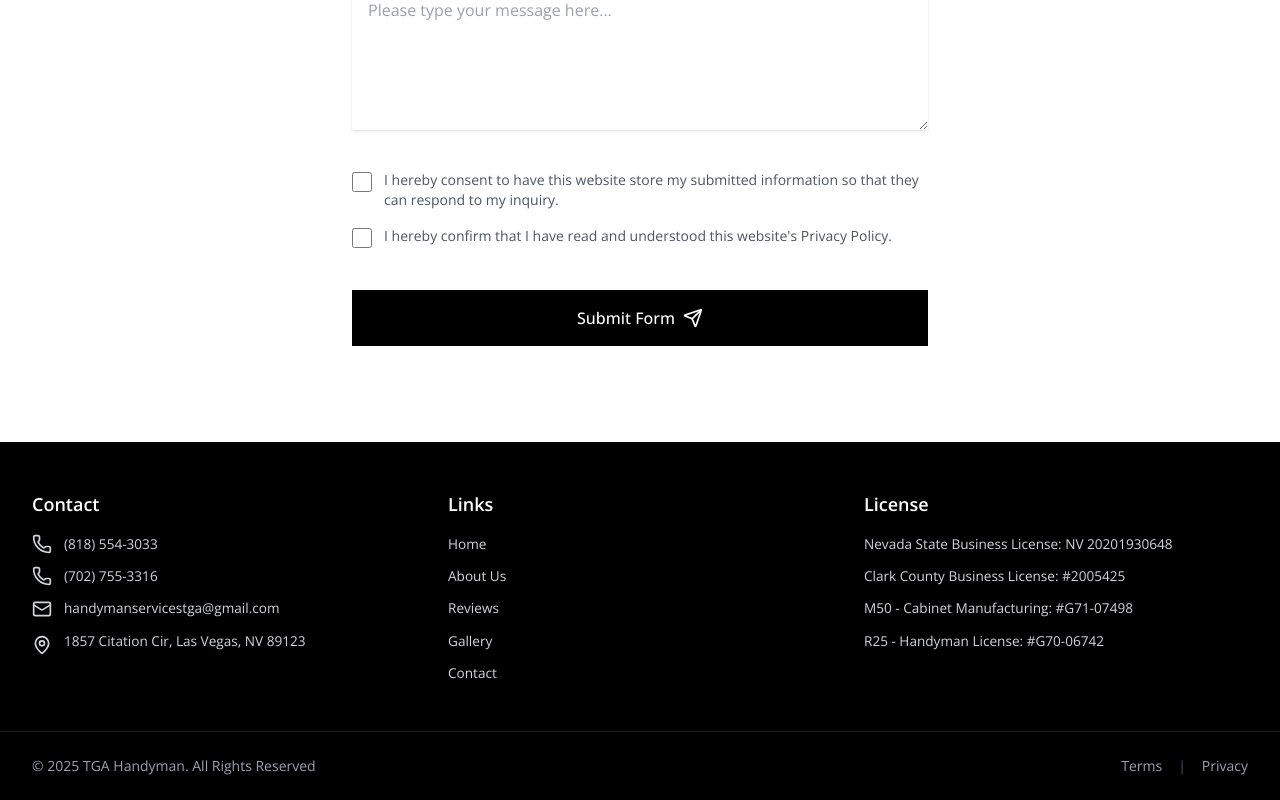
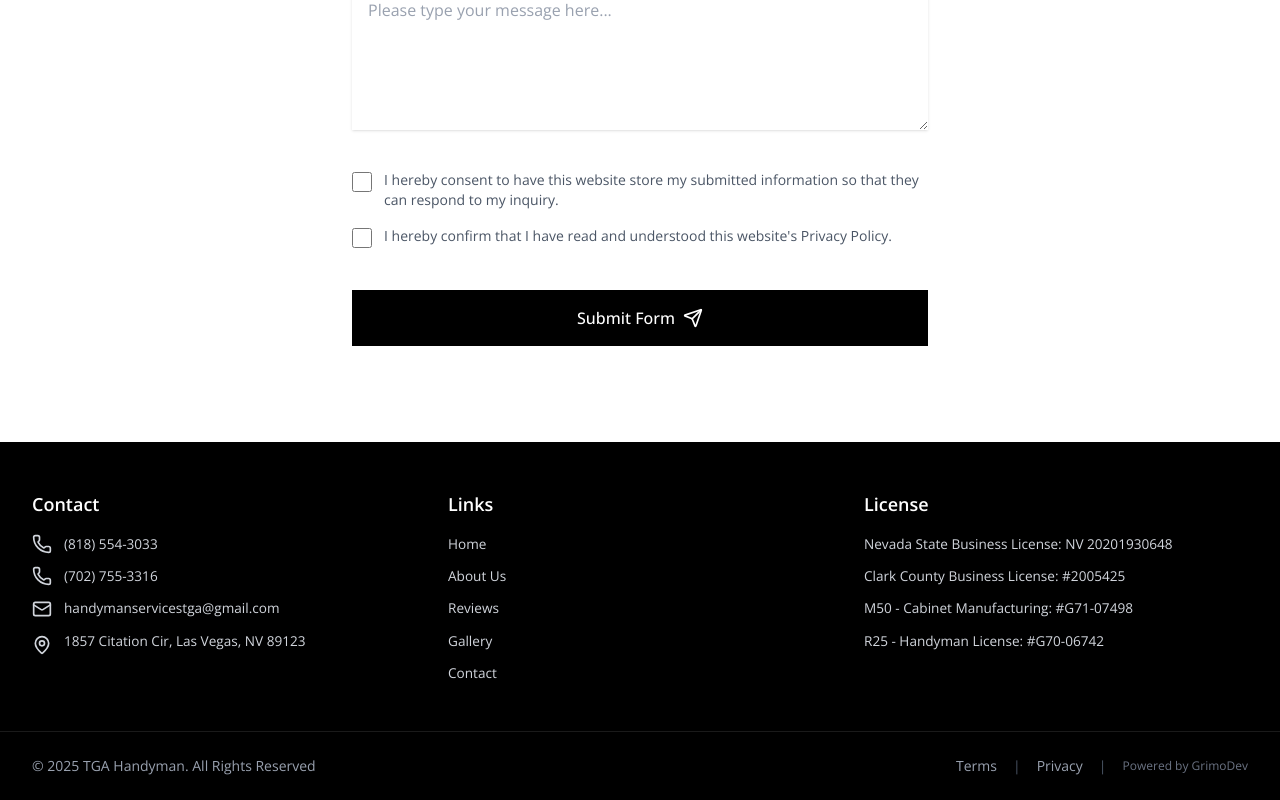
Before and after one commit to CAPITAN-GTG/tga-handyman, a Next.js app in the folder webapp/: page / in a window 1280 px wide. Shown: the part 3367-4167 px from the top of the page. Built offline with nearby package versions, Linux system fonts and the light colour scheme.

Commit message:
grimo tag

```diff
--- a/webapp/components/Footer.tsx
+++ b/webapp/components/Footer.tsx
@@ -72,6 +72,10 @@ const Footer = () => {
               <Link href="/pages/privacy" className="text-gray-400 hover:text-green-500 transition-colors duration-300">
                 Privacy
               </Link>
+              <span className="text-gray-600">|</span>
+              <a href="https://grimo-dev.vercel.app" target="_blank" rel="noopener noreferrer" className="text-gray-500 hover:text-green-500 transition-colors duration-300 text-xs">
+                Powered by GrimoDev
+              </a>
             </div>
           </div>
         </div>
```
